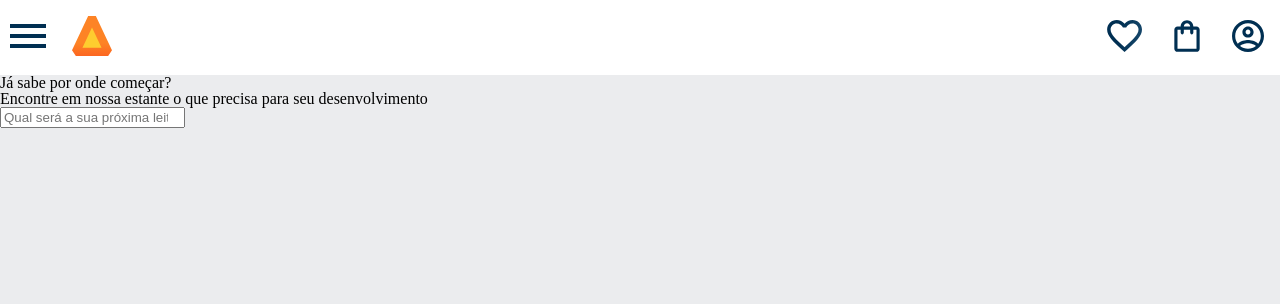
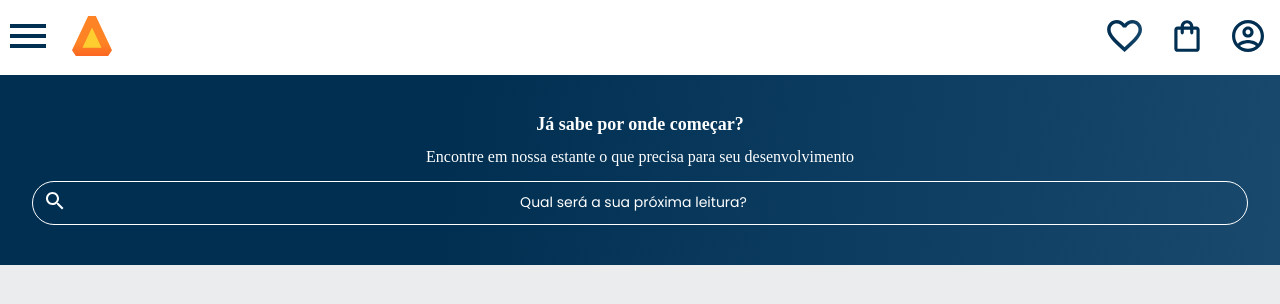
Before and after one commit to Jsalisson/mobile-first, a plain HTML site: page index.html in a window 1280 px wide. Drawn offline with Linux system fonts and the light colour scheme.

Commit message:
update banner

```diff
--- /dev/null
+++ b/estilos/banner.css
@@ -0,0 +1,36 @@
+.banner {
+	background: var(--azul-degrade);
+	color: var(--branco);
+	text-align: center;
+	padding: 2.5em 2em;
+}
+
+.banner__titulo{
+	font-size: 18px;
+	font-weight: 700;
+}
+
+.banner__texto{
+	font-weight: 500;
+	margin: 1em 0;
+}
+
+.banner__pesquisa{
+	border: 1px solid var(--branco);
+	background-color: transparent;
+	color: var(--branco);
+	border-radius: 24px;
+	padding: 1em;
+	width: 100%;
+
+}
+
+.banner__pesquisa::placeholder{
+	font-family: var(--fonte-principal);
+	font-size: 14px;
+	font-weight: 400;
+	text-align: center;
+	color: var(--branco);
+	background: url("../img/Lupa.svg")no-repeat;
+
+}
--- a/estilos/header.css
+++ b/estilos/header.css
@@ -36,7 +36,8 @@
 	display: block;
 }
 
-.lista__menu__titulo, .lista__menu__item{
+.lista__menu__titulo,
+.lista__menu__item{
 	padding: 1em;
 	background-color: var(--branco);
 
@@ -47,7 +48,7 @@
 	font-weight: 700;
 }
 
-.lista__menu__item{
+.lista__menu__link{
 	background :var(--azul-degrade);
 	-webkit-background-clip: text;
 	-webkit-text-fill-color: transparent;
--- a/estilos/style.css
+++ b/estilos/style.css
@@ -1,5 +1,6 @@
 @import url("header.css");
 @import url('https://fonts.googleapis.com/css2?family=Poppins:wght@300;400;500;700&display=swap');
+@import url("banner.css");
 
 :root {
     --cor-de-fundo: #ebecee;
```
Also changed, not shown: index.html (+1 -0 lines).
